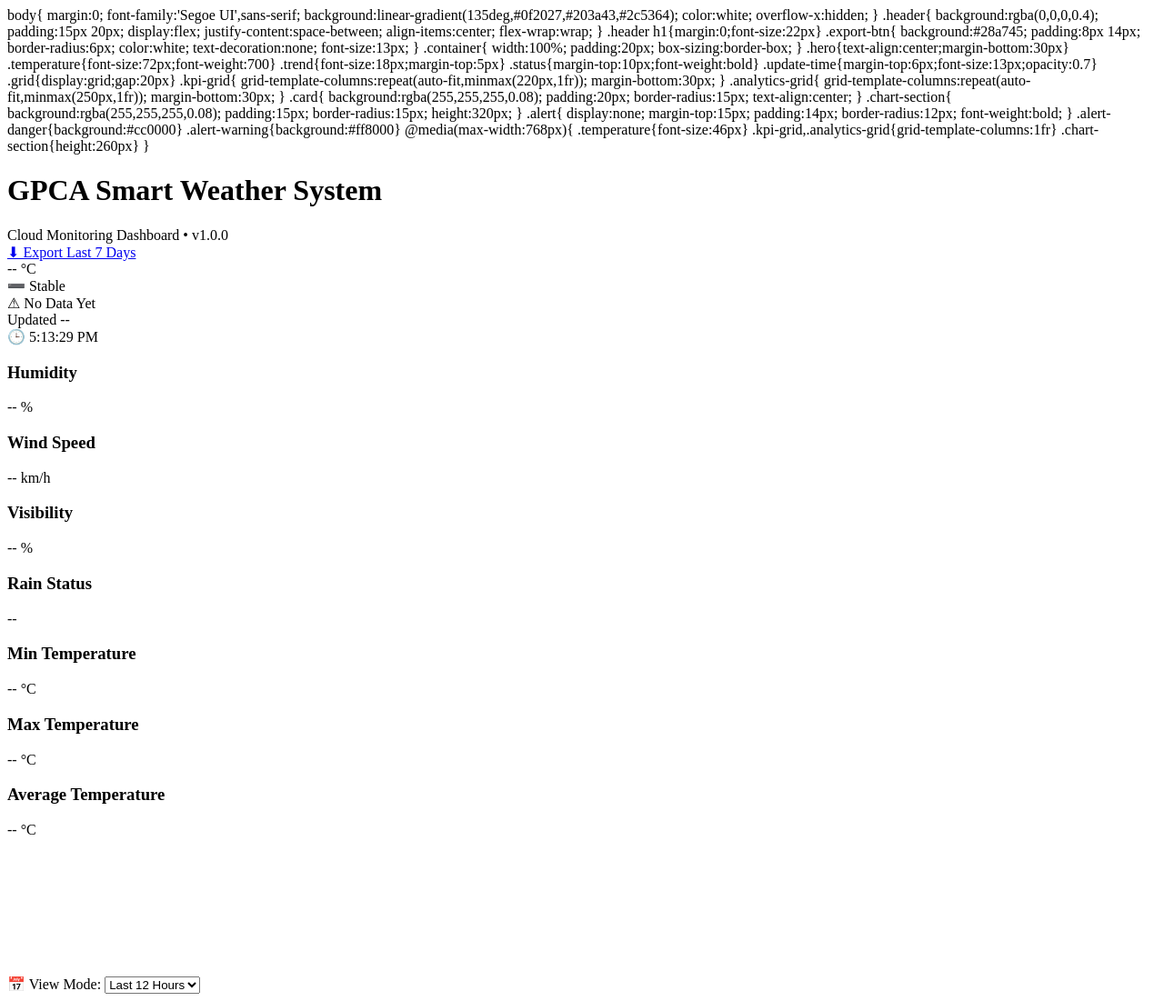
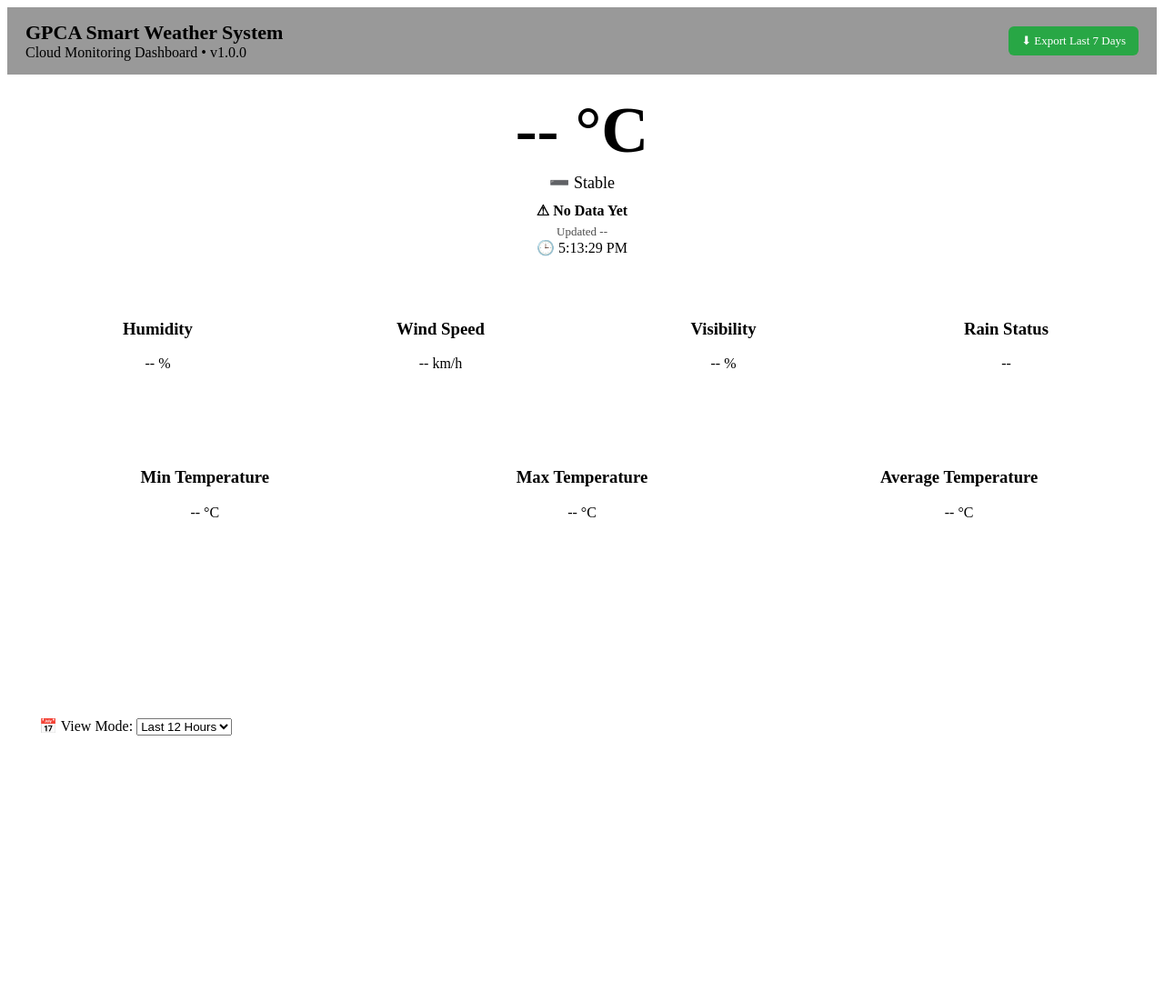
Before and after one commit to yawar2756/iot-weather-station, a Flask app: page /dashboard in a window 1280 px wide. Shown: the whole page at 91% size. After the commit the page ends 809 px from the top, so only its background shows below. Run offline with Flask 3, Linux system fonts and the light colour scheme; data that the repository does not hold is empty; a map, chart or similar area stays blank; some libraries are stand-ins or nearby versions.

Commit message:
Add CSS styles to dashboard.html
Added CSS styles for body element in dashboard template.

```diff
--- a/templates/dashboard.html
+++ b/templates/dashboard.html
@@ -5,7 +5,8 @@
 <meta name="viewport" content="width=device-width, initial-scale=1">
 <title>Live Weather Dashboard | IoT Weather Station</title>
 <meta name="description" content="Real-time dashboard showing temperature, humidity, wind and rainfall data from IoT sensors.">
-body{
+<style>
+.body{
 margin:0;
 font-family:'Segoe UI',sans-serif;
 background:linear-gradient(135deg,#0f2027,#203a43,#2c5364);
```
